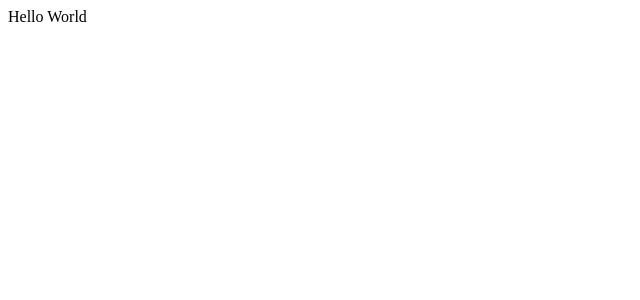
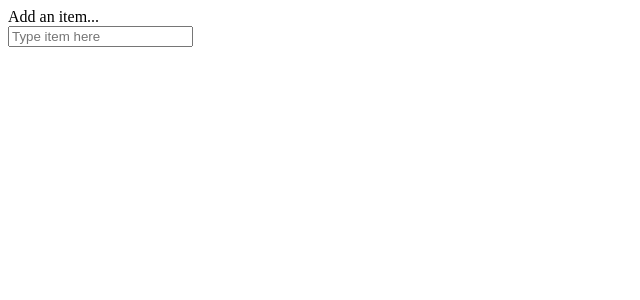
Before and after one commit to strawberryrusty/Need-To-Do-react-app, a React (Create React App) app: page / in a window 1280 px wide. Shown: the top 300 px of the page, without its empty margins (0-640 px from the left). Built offline with nearby package versions, Linux system fonts and the light colour scheme.

Commit message:
added input field with JSX

```diff
--- a/src/App.js
+++ b/src/App.js
@@ -1,10 +1,28 @@
 import React, {Component} from 'react';
 
 class App extends Component {
+  constructor(props){
+    super(props);
+
+    this.state ={
+      newItem: '',
+      list: []
+    }
+  }
+
   render() {
     return (
       <div className="App">
-      Hello World
+        <div>
+         Add an item...
+         <br/>
+         <input
+            type="text"
+            placeholder="Type item here"
+            value={this.state.newItem}
+            onChange={e => this.updateInput("newItem", e.target.value)}
+          />
+        </div>
       </div>
     )
   }
```
